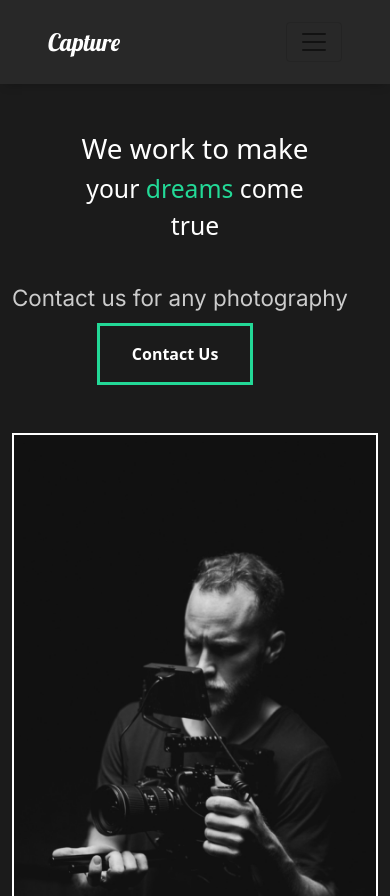
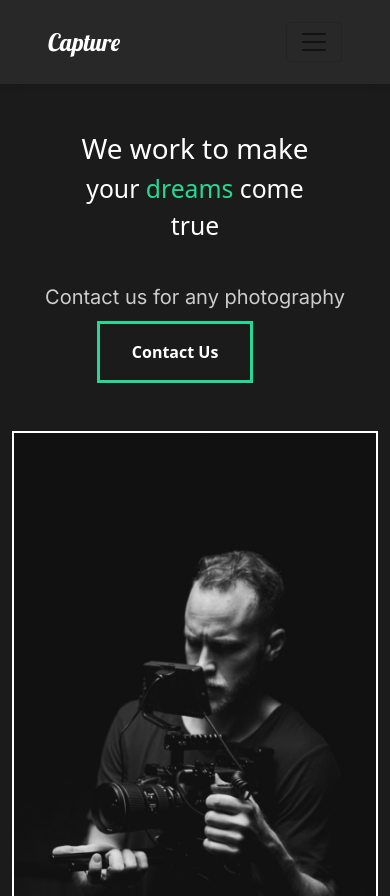
Before and after one commit to yuvakiran1808/photographysite, a React (Create React App) app: page / in a window 390 px wide. Shown: the top 896 px of the page. Built offline with nearby package versions, Linux system fonts and the light colour scheme.

Commit message:
home page design

```diff
--- a/src/App.css
+++ b/src/App.css
@@ -111,5 +111,9 @@ span{
   p{
     padding: 0rem 0rem;
   }
+  .heropara{
+    font-size: 20px;
+    text-align: center;
+  }
 
 }
--- a/src/pages/Home.js
+++ b/src/pages/Home.js
@@ -14,7 +14,7 @@ const Home = () => {
             <h2 className="">true</h2>
           </div>
           <div className="contact mt-5">
-            <p className="">Contact us for any photography</p>
+            <p className="heropara">Contact us for any photography</p>
             <button className="home-btn">Contact Us</button>
           </div>
         </div>
```
